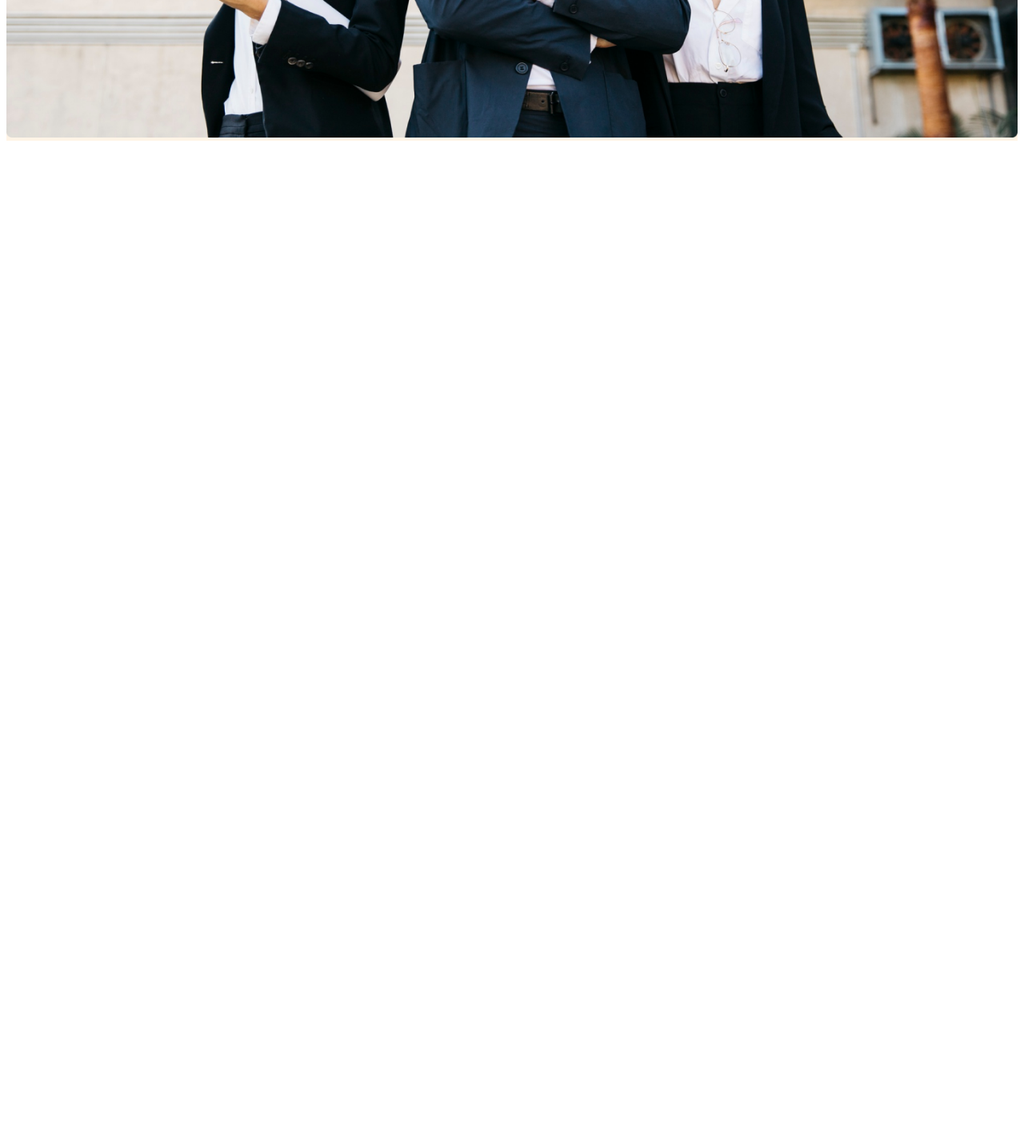
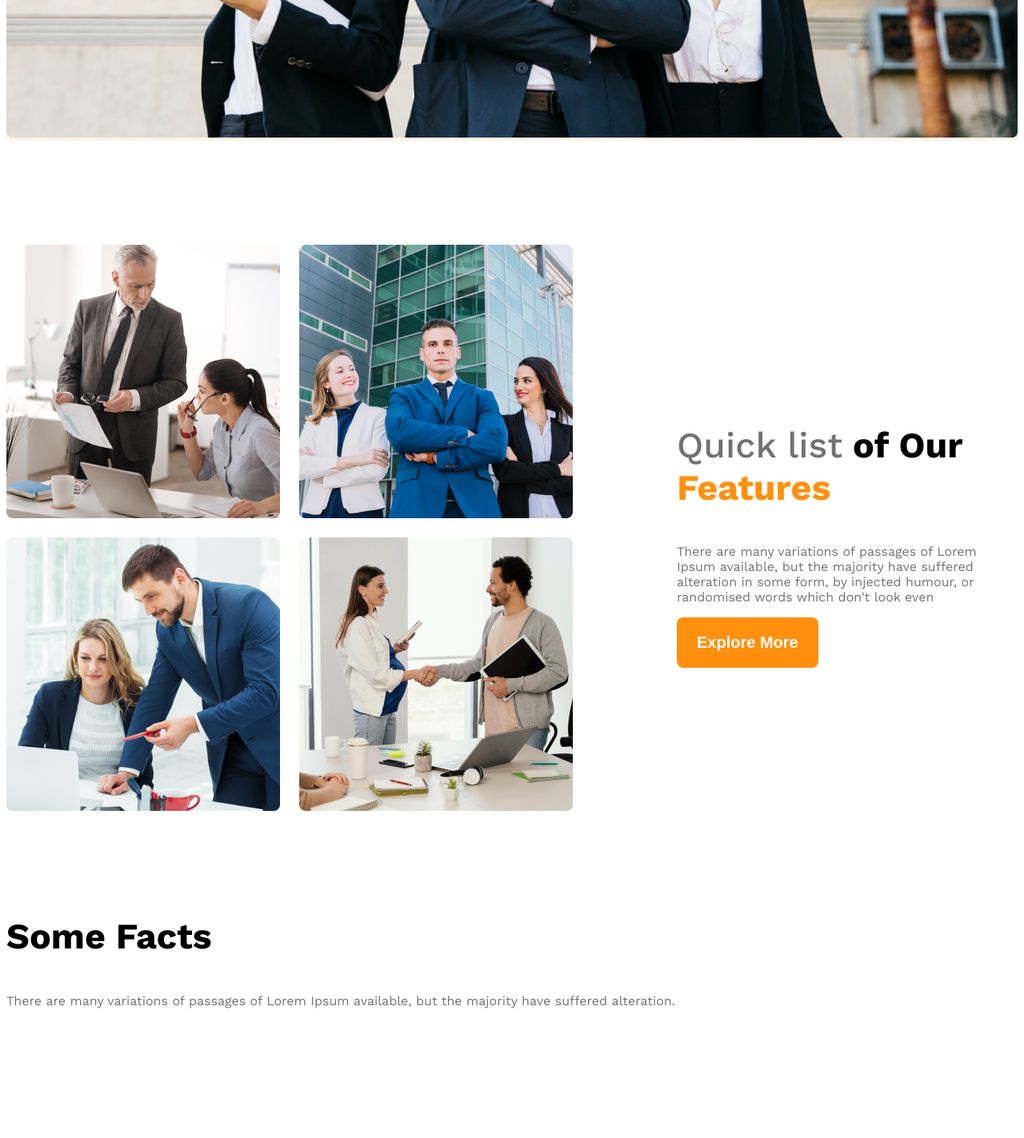
Before and after one commit to NissanJK/g3-architects-website, a plain HTML site: page index.html in a window 1280 px wide. Shown: the part 1008-2431 px from the top of the page at 80% size. Before the commit the page ends 1192 px from the top, so only its background shows below. Drawn offline with nearby package versions, Linux system fonts and the light colour scheme.

Commit message:
made team responsive & added some facts structure

```diff
--- a/index.html
+++ b/index.html
@@ -23,14 +23,67 @@
             <div class="banner-content">
                 <h1 class="banner-title">Brand New Group of Architects</h1>
                 <p class="banner-description">There are many variations of passages of Lorem Ipsum available, but the
-                    majority have suffered alteration in some form, by injected humour, or randomised words which don't look even</p>
+                    majority have suffered alteration in some form, by injected humour, or randomised words which don't
+                    look even</p>
                 <button class="btn-primary">Explore More</button>
             </div>
             <img class="banner-image" src="images/banner.png" alt="">
         </div>
     </header>
     <main>
+        <!-- team-section-starts -->
+        <section class="teams display-flex">
+            <div class="team-img-container">
+                <img src="images/team1.png"
+                    alt="An experienced architect discussing project plans with a colleague in a modern office.">
+                <img src="images/team2.png"
+                    alt="A confident team of architects standing proudly in front of a modern building.">
+                <img src="images/team3.png"
+                    alt="Two architects collaborating on design plans in a bright, contemporary office space.">
+                <img src="images/team4.png"
+                    alt="A friendly handshake between a project manager and a client, symbolizing successful collaboration.">
+            </div>
+            <div class="our-features">
+                <h3 class="section-title"><span id="quick-list" class="text-light-gray">Quick list</span> <span
+                        id="of-our">of Our </span><span id="features" class="text-primary">Features</span></h3>
+                <p class="feature-description text-light-gray">There are many variations of passages of Lorem Ipsum
+                    available, but the majority have suffered alteration in some form, by injected humour, or randomised
+                    words which don't look even</p>
+                <button class="btn-primary">Explore More</button>
+            </div>
+        </section>
+        <!-- features-we'll-enjoy -->
+        <section>
 
+        </section>
+        <!-- some-facts -->
+        <section class="some-facts">
+            <h3 class="section-title">Some Facts</h3>
+            <p class="text-light-gray">There are many variations of passages of Lorem Ipsum available, but the majority
+                have suffered alteration.</p>
+            <div class="facts-container">
+                <div class="fact">
+                    <img src="" alt="" class="fact-icon">
+                    <h4 class="fact-number"></h4>
+                    <h5 class="fact-nam3"></h5>
+                </div>
+                <div class="fact">
+                    <img src="" alt="" class="fact-icon">
+                    <h4 class="fact-number"></h4>
+                    <h5 class="fact-nam3"></h5>
+                </div>
+                <div class="fact">
+                    <img src="" alt="" class="fact-icon">
+                    <h4 class="fact-number"></h4>
+                    <h5 class="fact-nam3"></h5>
+                </div>
+                <div class="fact">
+                    <img src="" alt="" class="fact-icon">
+                    <h4 class="fact-number"></h4>
+                    <h5 class="fact-nam3"></h5>
+                </div>
+            </div>
+        </section>
     </main>
     <footer>
 
--- a/styles/architects.css
+++ b/styles/architects.css
@@ -20,6 +20,10 @@
     color: #727272;
 }
 
+.text-primary{
+    color: #FF900E;
+}
+
 .bg-light{
     background-color: rgba(255, 144, 14, 0.1);
 }
@@ -34,6 +38,19 @@
     border: none;
 }
 
+main{
+    max-width: 1440px;
+    margin: 0 auto;
+}
+
+main>section{
+    margin-top: 130px;
+}
+
+.section-title{
+    font-size: 2.8rem;
+    font-weight: 700;
+}
 /* Header-styles */
 
 /* Nav-bar-related-styles */
@@ -80,10 +97,51 @@
     width: 100%;
 }
 
+/* team & feature */
+
+.teams{
+    align-items: center;
+}
+
+.team-img-container{
+    display: grid;
+    grid-template-columns: repeat(2, 1fr);
+    gap: 24px;
+}
+
+.our-features{
+    margin-left: 130px;
+    max-width: 530px;
+}
+
+
+
+#quick-list{
+    font-weight: 500;
+}
 /* responsive-media-query */
-
+/* small-device */
 @media screen and (max-width:576px) {
-    .navbar,.nav-links{
+    .navbar,.nav-links,.teams{
         flex-direction: column;
     }
+
+    .team-img-container{
+        grid-template-columns: repeat(1, 1fr);
+    }
+
+    .our-features{
+        margin-left: 20px;
+    }
 }
+
+/* medium-device */
+@media screen and (min-width: 576px) and (max-width: 992px) {
+    .teams{
+        flex-direction: column;
+    }
+
+    .our-features{
+        margin: 50px auto;
+    }
+}
```
